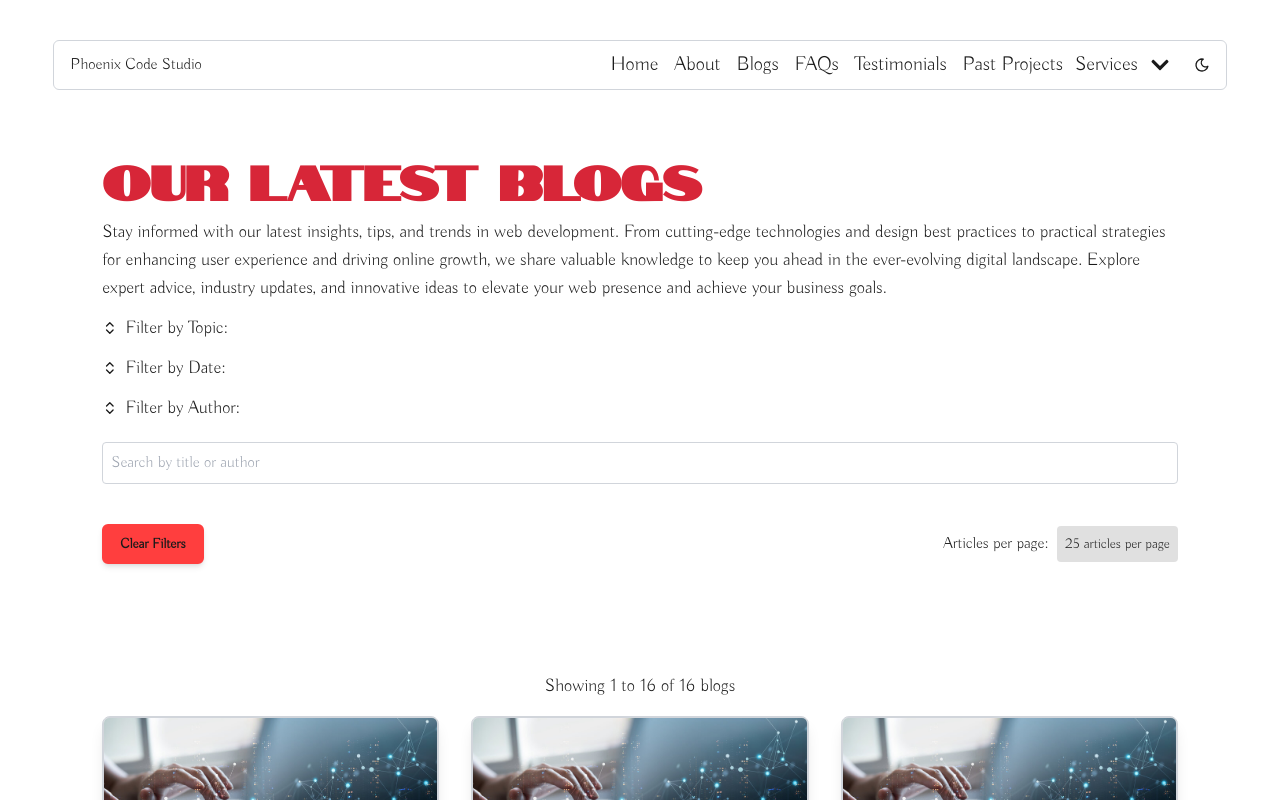
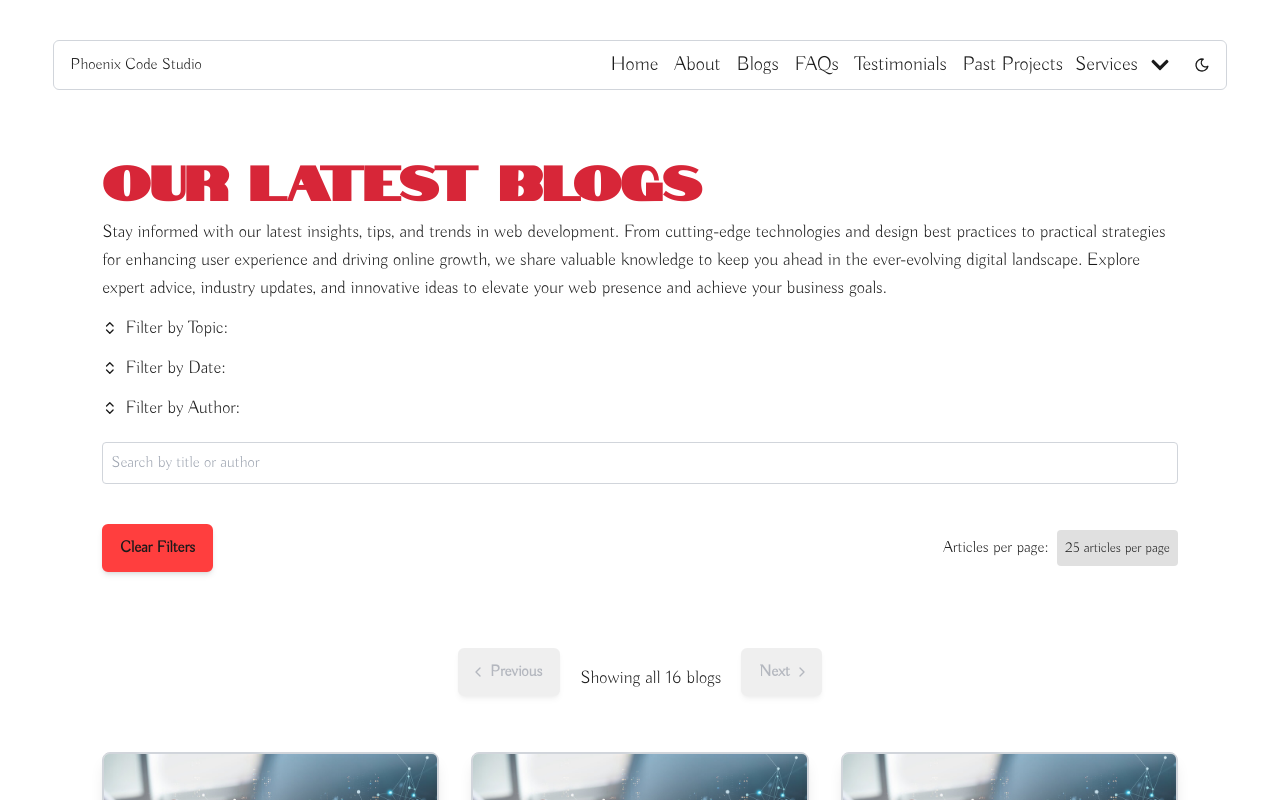
Before and after one commit to tmchuynh/phoenix-code-studio, a Next.js app: page /blog in a window 1280 px wide. Shown: the top 800 px of the page. Built offline with nearby package versions, Linux system fonts and the light colour scheme.

Commit message:
add disabled buttons for pagination

```diff
--- a/src/app/blog/page.tsx
+++ b/src/app/blog/page.tsx
@@ -431,26 +431,44 @@ const BlogDisplayPage: FC = () => {
       {/* Pagination controls */}
       <Pagination className="gap-5">
         <PaginationPrevious
-          onClick={() => handlePageChange(currentPage - 1)}
-          className={currentPage === 1 ? "hidden" : ""}
+          onClick={() => {
+            if (currentPage > 1) {
+              handlePageChange(currentPage - 1);
+            }
+          }}
+          variant={currentPage === 1 ? "disabled" : "outline"}
+          className={
+            currentPage === 1 ? "cursor-not-allowed" : "cursor-default"
+          }
         />
+        <section className="text-center my-4">
+          {indexOfLastArticle >= filteredBlogs.length && totalPages === 1 ? (
+            <p className="text-lg">Showing all {filteredBlogs.length} blogs</p>
+          ) : (
+            <p className="text-lg">
+              Showing {indexOfFirstArticle + 1} to{" "}
+              {indexOfLastArticle > filteredBlogs.length
+                ? filteredBlogs.length
+                : indexOfLastArticle}{" "}
+              of {filteredBlogs.length} blogs
+            </p>
+          )}
+        </section>
         <PaginationNext
-          onClick={() => handlePageChange(currentPage + 1)}
-          className={currentPage === totalPages ? "hidden" : ""}
+          onClick={() => {
+            if (currentPage < totalPages) {
+              handlePageChange(currentPage + 1);
+            }
+          }}
+          variant={currentPage === totalPages ? "disabled" : "outline"}
+          className={
+            currentPage === totalPages ? "cursor-not-allowed" : "cursor-default"
+          }
         />
       </Pagination>
 
       {/* Displaying filtered blog cards dynamically */}
       <section className="my-8">
-        <section className="text-center my-4">
-          <p className="text-lg">
-            Showing {indexOfFirstArticle + 1} to{" "}
-            {indexOfLastArticle > filteredBlogs.length
-              ? filteredBlogs.length
-              : indexOfLastArticle}{" "}
-            of {filteredBlogs.length} blogs
-          </p>
-        </section>
         <div className="flex flex-col xl:grid xl:grid-cols-3 2xl:flex-row gap-8 lg:grid lg:grid-cols-2">
           {currentArticles.map((blog, index) => (
             <Card
--- a/src/components/ui/button.tsx
+++ b/src/components/ui/button.tsx
@@ -5,7 +5,7 @@ import { cva, type VariantProps } from "class-variance-authority";
 import { cn } from "@/lib/utils";
 
 const buttonVariants = cva(
-  "inline-flex items-center justify-center gap-2 whitespace-nowrap rounded-md text-sm font-medium ring-offset-background transition-colors focus-visible:outline-none focus-visible:ring-2 focus-visible:ring-ring focus-visible:ring-offset-2 disabled:pointer-events-none disabled:opacity-50 [&_svg]:pointer-events-none [&_svg]:size-4 [&_svg]:shrink-0 border-2 shadow-md font-bold",
+  "inline-flex items-center justify-center gap-2 whitespace-nowrap rounded-md text-md font-medium ring-offset-background transition-colors focus-visible:outline-none focus-visible:ring-2 focus-visible:ring-ring focus-visible:ring-offset-2 disabled:pointer-events-none disabled:opacity-50 [&_svg]:pointer-events-none [&_svg]:size-4 [&_svg]:shrink-0 border-2 shadow-md font-extrabold",
   {
     variants: {
       variant: {
@@ -21,9 +21,10 @@ const buttonVariants = cva(
         ghost:
           "shadow-none hover:bg-accent-1 hover:text-accent-foreground border-transparent",
         link: "shadow-none text-secondary underline-offset-4 underline hover:no-underline border-transparent",
+        disabled: "bg-muted text-muted-foreground border-muted opacity-50",
       },
       size: {
-        default: "h-10 px-4 py-2",
+        default: "h-12 px-4 py-2",
         sm: "h-9 rounded-md px-3",
         lg: "h-11 rounded-md px-8",
         icon: "h-10 w-10",
--- a/src/components/ui/pagination.tsx
+++ b/src/components/ui/pagination.tsx
@@ -36,20 +36,30 @@ PaginationItem.displayName = "PaginationItem";
 
 type PaginationLinkProps = {
   isActive?: boolean;
+  variant?:
+    | "link"
+    | "default"
+    | "secondary"
+    | "tertiary"
+    | "destructive"
+    | "outline"
+    | "ghost"
+    | "disabled";
 } & Pick<ButtonProps, "size"> &
   React.ComponentProps<"a">;
 
 const PaginationLink = ({
   className,
   isActive,
-  size = "icon",
+  variant = "default",
+  size = "default",
   ...props
 }: PaginationLinkProps) => (
   <a
     aria-current={isActive ? "page" : undefined}
     className={cn(
       buttonVariants({
-        variant: isActive ? "ghost" : "outline",
+        variant: variant,
         size,
       }),
       className
@@ -57,6 +67,7 @@ const PaginationLink = ({
     {...props}
   />
 );
+
 PaginationLink.displayName = "PaginationLink";
 
 const PaginationPrevious = ({
```
